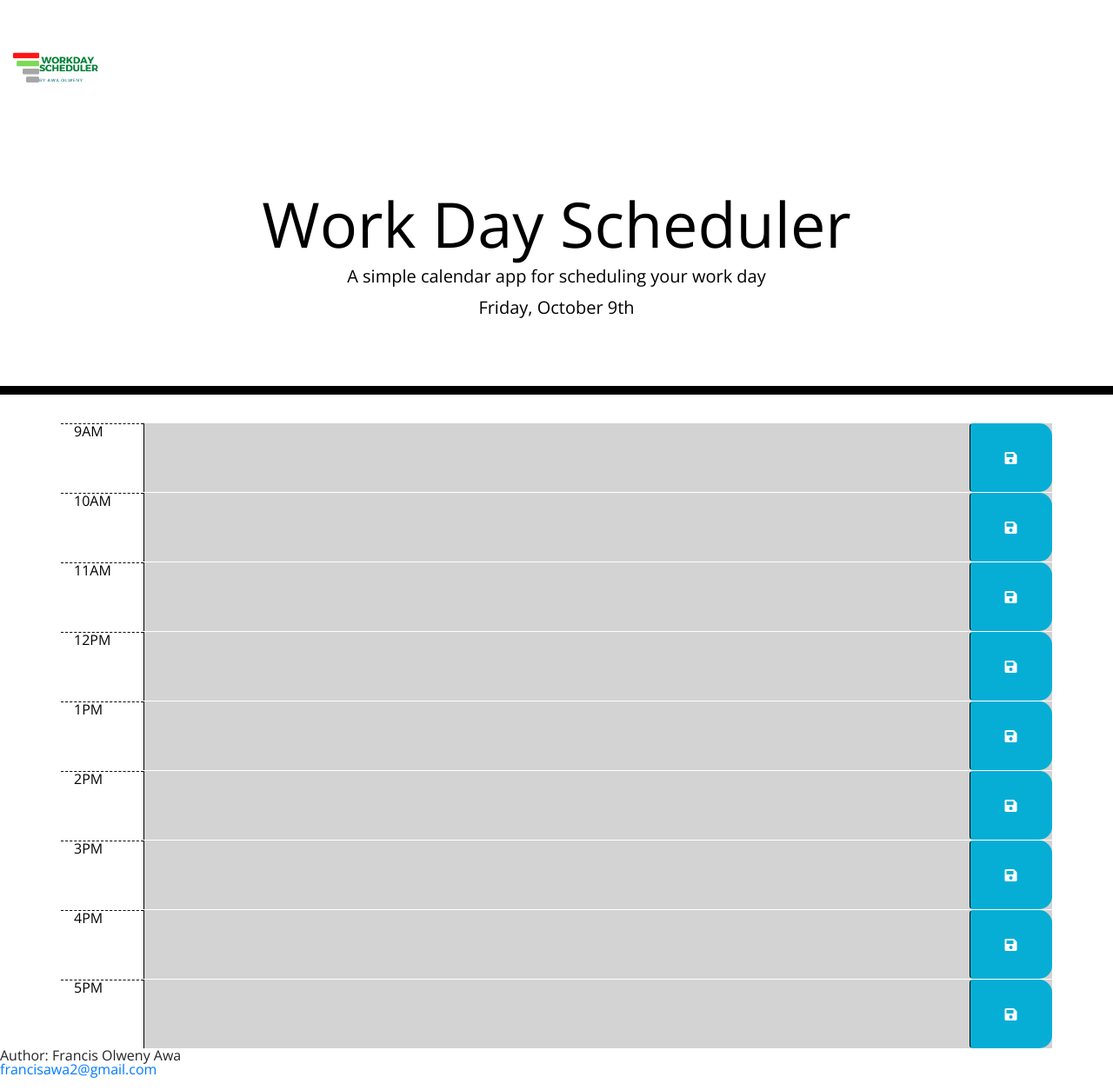
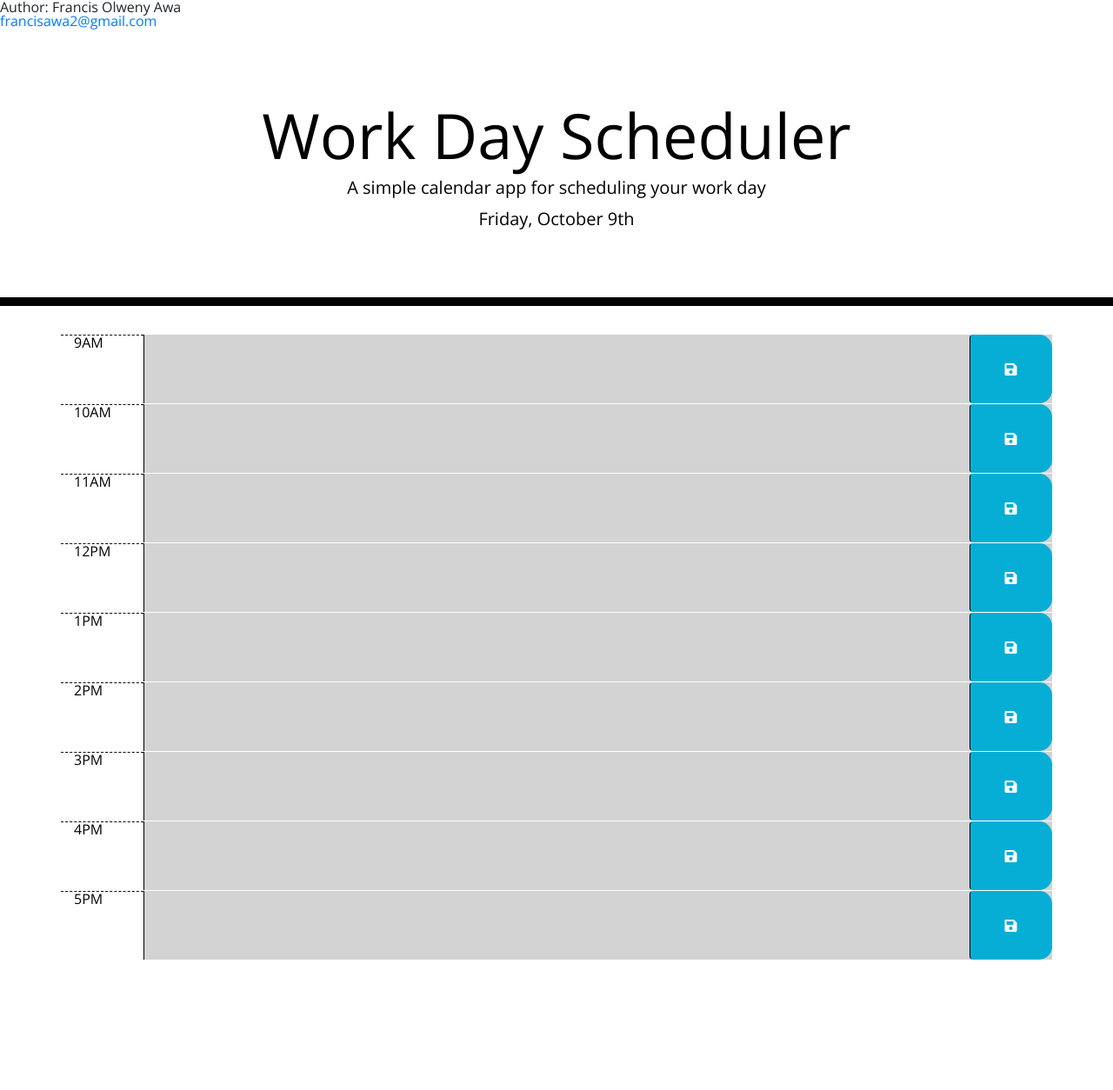
Before and after one commit to francisawa/Work-Day-Scheduler, a plain HTML site: page index.html in a window 1280 px wide. Shown: the whole page at 87% size. After the commit the page ends 1104 px from the top, so only its background shows below. Drawn offline with nearby package versions, Linux system fonts and the light colour scheme.

Commit message:
removed logo and added header

```diff
--- a/index.html
+++ b/index.html
@@ -1,31 +1,28 @@
 <!DOCTYPE html>
+<header class="header">
+  <p>Author: Francis Olweny Awa <br>
+  <a href="francisawa2@gmail.com">francisawa2@gmail.com</a></p>
+  </header>
+
 <html lang="en">
   <head>
-    <a id="alogo" href="index.html">  <img  class="img-fluid port-image" src="./assets/awalogo1.png" alt="logo" width="150" height="150"></a>
     <meta charset="UTF-8" />
     <meta name="viewport" content="width=device-width, initial-scale=1.0" />
     <meta http-equiv="X-UA-Compatible" content="ie=edge" />
-    <meta name="keywords" content="HTML, CSS, JavaScript">
-    <meta name="author" content="Francis Awa">
     <link
       rel="stylesheet"
-      href="https://stackpath.bootstrapcdn.com/bootstrap/4.3.1/css/bootstrap.min.css"
-    />
+      href="https://stackpath.bootstrapcdn.com/bootstrap/4.3.1/css/bootstrap.min.css"/>
     <link
       rel="stylesheet"
       href="https://use.fontawesome.com/releases/v5.8.1/css/all.css"
       integrity="sha384-50oBUHEmvpQ+1lW4y57PTFmhCaXp0ML5d60M1M7uH2+nqUivzIebhndOJK28anvf"
-      crossorigin="anonymous"
-    />
+      crossorigin="anonymous"/>
     <link
       href="https://fonts.googleapis.com/css?family=Open+Sans&display=swap"
-      rel="stylesheet"
-    />
+      rel="stylesheet"/>
     <link rel="stylesheet" href="style.css" />
-    <title>Work Day Scheduler</title> <br>
-
+    <title>Work Day Scheduler</title>
   </head>
-
   <body>
     <header class="jumbotron">
       <h1 class="display-3">Work Day Scheduler</h1>
@@ -35,14 +32,9 @@
     <div class="container">
       <!-- Timeblocks go here -->
     </div>
-
     <script src="https://code.jquery.com/jquery-3.4.1.min.js"></script>
     <script src="https://cdnjs.cloudflare.com/ajax/libs/moment.js/2.24.0/moment.min.js"></script>
  <script src="script.js"> </script>
   </body>
-  <footer class="footer">
-    <p>Author: Francis Olweny Awa <br>
-    <a href="francisawa2@gmail.com">francisawa2@gmail.com</a></p>
-  </footer>
 
 </html>
```
